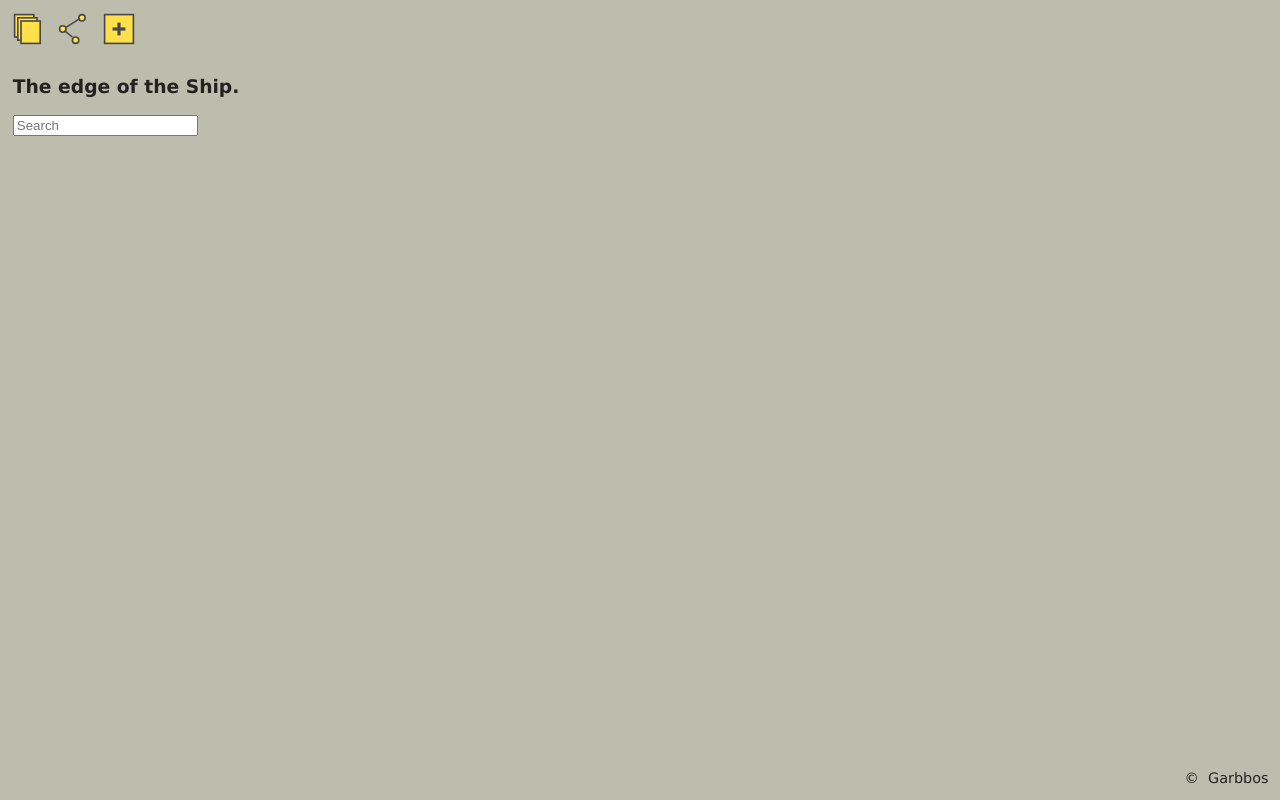
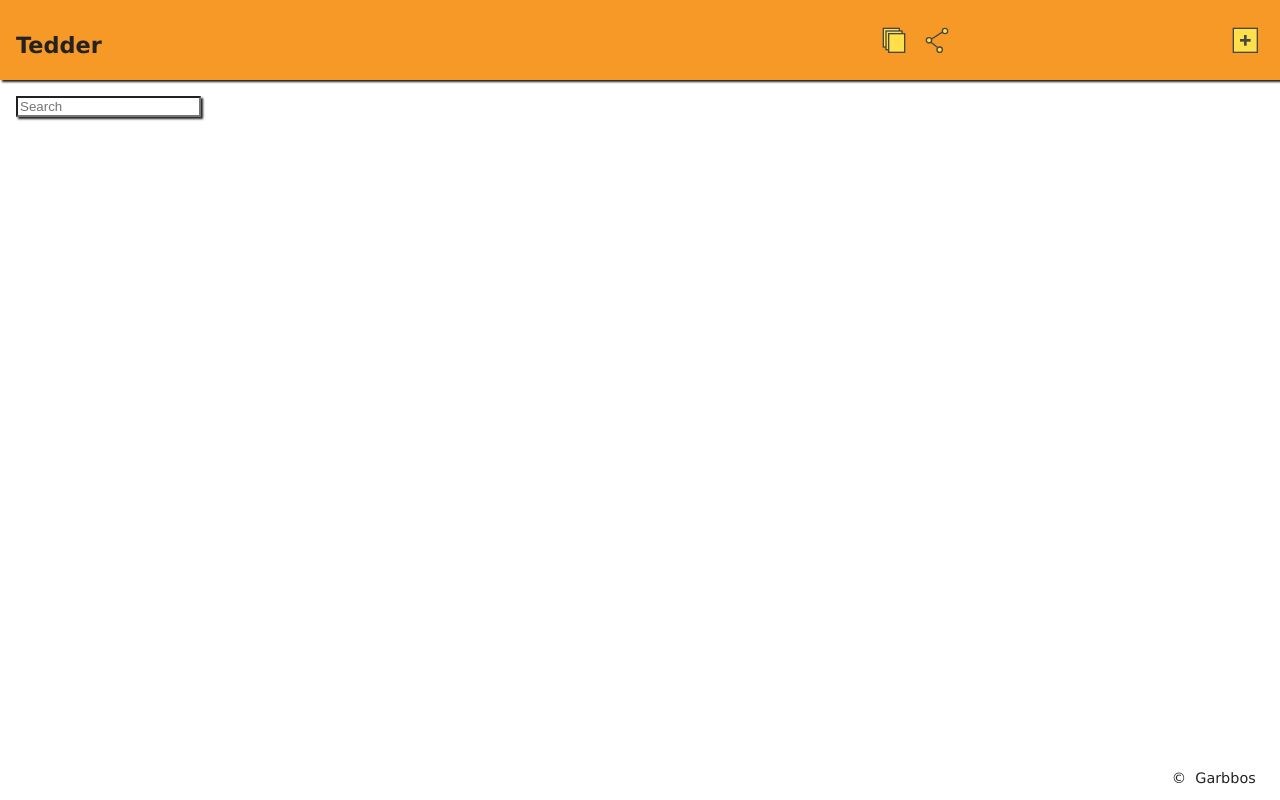
Before and after one commit to garbbos/thoomer, a plain HTML site: page index.html in a window 1280 px wide. Drawn offline with Linux system fonts and the light colour scheme.

Commit message:
barra icon

```diff
--- a/index.html
+++ b/index.html
@@ -11,48 +11,7 @@
 </head>
 
 <body>
-    <section class="base">
-        <nav class="barra">
-                <svg class="menu" id="repository" viewBox="0 0 50 50" height="40" width="40" xmlns="http://www.w3.org/2000/svg" version="1.1">
-                    <title>Repository</title>
-                    <g stroke="#474747" stroke-width="2" fill="#ffdf4a">
-                        <rect x="2" y="2" width="24" height="28"/>
-                        <rect x="6" y="6" width="24" height="28"/>
-                        <rect x="10" y="10" width="24" height="28"/>
-                    </g>
-                </svg>
-                <svg class="menu" id="share" viewBox="0 0 50 50" height="40" width="40" xmlns="http://www.w3.org/2000/svg" version="1.1">
-                    <title>Share it.</title>
-                    <g stroke="#474747" stroke-width="2" fill="#ffdf4a">
-                        <circle cx="6" cy="20" r="4"/>
-                        <circle cx="22" cy="34" r="4"/>
-                        <circle cx="30" cy="6" r="4"/>
-                        <line x1="10" y1="18" x2="27" y2="7"/>
-                        <line x1="8" y1="22" x2="18" y2="30"/>
-                    </g>
-                </svg>
-
-                <svg class="bnuevo" id="bnuevo" viewBox="0 0 50 50" height="40" width="40" xmlns="http://www.w3.org/2000/svg" version="1.1">
-                    <title>Share it.</title>
-                    <g stroke="#474747" stroke-width="2" fill="#ffdf4a">
-                        <rect x="2" y="2" width="36" height="36"/>
-                        <line x1="20" y1="12" x2="20" y2="28" stroke-width="4"/>
-                        <line x1="12" y1="20" x2="28" y2="20" stroke-width="4"/>
-                    </g>
-                </svg>
-                <h1>The edge of the Ship.</h1>
-                <form action="" class="fsearch">
-                    <input type="search" id="isearch" placeholder="Search">
-                </form>
-        </nav>
-        <article class="info">
-            <h2 id="titulo">
-
-            </h2>
-        </article>
-    </section>
-
-    <section class="fondo">
+    <section class="fondo"  style="display: none;">
         <article class="nuevo" id="nuevo">
             <h3>Nueva Entrada.</h3>
             <form>
@@ -65,6 +24,57 @@
         </article>
     </section>
 
+    <section class="base">
+        <nav class="barra">
+            <h1>Tedder</h1>
+            <div class="iconnect">
+                <button>
+                    <svg class="menu" id="repository"  viewbox= "0 0 60 60" height="40" width="40" xmlns="http://www.w3.org/2000/svg" version="1.1">
+                        <title>Repository</title>
+                        <g stroke="#474747" stroke-width="2" fill="#ffdf4a">
+                            <rect x="2" y="2" width="24" height="28"/>
+                            <rect x="6" y="6" width="24" height="28"/>
+                            <rect x="10" y="10" width="24" height="28"/>
+                        </g>
+                    </svg>
+                </button>
+                    <button>
+                        <svg class="menu" id="share" viewbox= "0 0 60 60" height="40" width="40" xmlns="http://www.w3.org/2000/svg" version="1.1">
+                            <title>Share it.</title>
+                            <g stroke="#474747" stroke-width="2" fill="#ffdf4a">
+                                <circle cx="6" cy="20" r="4"/>
+                                <circle cx="22" cy="34" r="4"/>
+                                <circle cx="30" cy="6" r="4"/>
+                                <line x1="10" y1="18" x2="27" y2="7"/>
+                                <line x1="8" y1="22" x2="18" y2="30"/>
+                            </g>
+                        </svg>
+                    </button>
+        </div>
+        <div class="inew">
+            <button>
+                <svg class="menu" id="bnuevo" viewbox= "0 0 60 60" height="40" width="40" xmlns="http://www.w3.org/2000/svg" version="1.1">
+                    <title>Share it.</title>
+                    <g stroke="#474747" stroke-width="2" fill="#ffdf4a">
+                        <rect x="2" y="2" width="36" height="36"/>
+                        <line x1="20" y1="12" x2="20" y2="28" stroke-width="4"/>
+                        <line x1="12" y1="20" x2="28" y2="20" stroke-width="4"/>
+                    </g>
+                </svg>
+            </button>
+        </div>
+        </nav>
+
+    </section>
+
+    <section class="ssearch">
+        <form action="" class="fsearch">
+            <input type="search" id="isearch" placeholder="Search">
+        </form>
+    </section>
+
+
+
     <footer>
         <p>&copy;&nbsp; Garbbos</p>
     </footer>
--- a/libs/app.js
+++ b/libs/app.js
@@ -5,6 +5,8 @@ window.onload = function () {
 
     const fondo = document.querySelector('.fondo');
     const nuevo = document.querySelector('#bnuevo');
+
+    fondo.style.display = "block";
 
     nuevo.addEventListener('click', () => {
        fondo.style.visibility = "visible";
--- a/libs/style.css
+++ b/libs/style.css
@@ -1,10 +1,11 @@
 body{
-    background: #bcbdac;
+    background: rgb(255,255,255);
     color: #222;
     box-sizing: border-box;
+    font-family: 'Lucida Sans Unicode', 'Lucida Grande', 'Lucida Sans', Arial, sans-serif;
     margin: 0;
+    overflow: hidden;
     padding: 0;
-    font-family: 'Lucida Sans Unicode', 'Lucida Grande', 'Lucida Sans', Arial, sans-serif;
 }
 a{
     text-decoration: none;
@@ -17,18 +18,20 @@ a.menu{
     outline: none;
     padding: 0 .5em;
 }
-
-a.menu:hover{
-    color: rgb(88, 59, 3);
+button:hover{
+    background: rgba(246, 153, 39, 1);
 }
-
 a.visited{
     color: rgb(165, 108, 1);
 }
+button{
+    background: rgba(246, 153, 39, 1);
+    border: none;
+    color: #222;
+    height: 30px;
+    width: 38px;
+}
 
-.barra{
-    margin: .8em;
-}
 .fondo{
     background-color: rgb(2, 2, 2);
     background-color: rgba(2, 2, 2, .4);
@@ -47,14 +50,39 @@ footer{
     bottom: 0;
     font-size: .9em;
     position: fixed;
+    right: 1%;
     text-align: right;
-    width: 100%;
 }
 
 footer>p{
     padding-right: .8em;
 }
-
+h1{
+    font-size: 1.4em;
+    flex: 3 1 auto;
+}
+.iconnect{
+    flex: 1 1 auto;
+    padding: 1em 0 0 1em;
+}
+.inew{
+    flex: 0 1 auto;
+    padding: 1em 1em 0 1em;
+}
+nav{
+    background: rgba(246, 153, 39, 1);
+    box-shadow: 2px 2px 2px #222;
+    color: #222;
+    display: flex;
+    padding: .6em 0 0 1em;
+}
+.ssearch{
+    margin: 1em;
+}
+input{
+    box-shadow: 2px 2px 2px #222;
+    border-color: 1px solid #222;
+}
 svg{
     cursor: pointer;
 }
--- a/libs/styleold.css
+++ /dev/null
@@ -1,108 +0,0 @@
-body{
-    background: rgb(212, 208, 208);
-    color: #222;
-    box-sizing: border-box;
-    margin: 0;
-    padding: 0;
-    font-family: 'Lucida Sans Unicode', 'Lucida Grande', 'Lucida Sans', Arial, sans-serif;
-}
-
-a{
-    text-decoration: none;
-}
-
-a.menu{
-    background: auto;
-    color: rgb(95, 64, 6);
-    font-weight: bolder;
-    outline: none;
-    padding: 0 .5em;
-}
-
-a.menu:hover{
-    color: rgb(88, 59, 3);
-}
-
-a.visited{
-    color: rgb(165, 108, 1);
-}
-
-.bnuevo{
-    flex: 2 1 60px;
-}
-
-.fondo{
-    background-color: rgb(2, 2, 2);
-    background-color: rgba(2, 2, 2, .4);
-    color: inherit;
-    height:100%;
-    overflow: hidden;
-    position: fixed;
-    text-align: center;
-    top: 0;
-    transition: all .3s;
-    visibility: hidden;
-    width: 100%;
-    z-index: 1;
-}
-footer{
-    bottom: 0;
-    font-size: .9em;
-    position: fixed;
-    text-align: right;
-    width: 100%;
-}
-
-footer>p{
-    padding-right: .8em;
-}
-.fsearch{
-    flex: 4 1 auto;
-    text-align: right;
-}
-h3{
-    padding: .4em;
-    margin: .2em;
-}
-
-img.logo{
-    padding: .2em 0 0 0;
-}
-
-input{
-    border: 1px solid rgb(95, 64, 6);
-    border-radius: .3em;
-    display:block;
-    font-size: 1.2em;
-    padding: .4em 1.4em;
-    margin: .4em;
-}
-.left{
-    background: #ffdf4a;
-    width: 35%;
-}
-.menu{
-        flex: 0 1 60px;
-}
-nav{
-    margin: .6em;
-    display: flex;
-}
-
-.nuevo{
-    background-color:  rgb(212, 208, 208);
-    border: 1px solid rgb(95, 64, 6);
-    border-radius: .3em;
-    display: inline-block;
-    margin: auto;
-    position: relative;
-    top: 20%;
-}
-
-section{
-    height: 100%;
-}
-
-svg{
-    cursor: pointer;
-}
```
